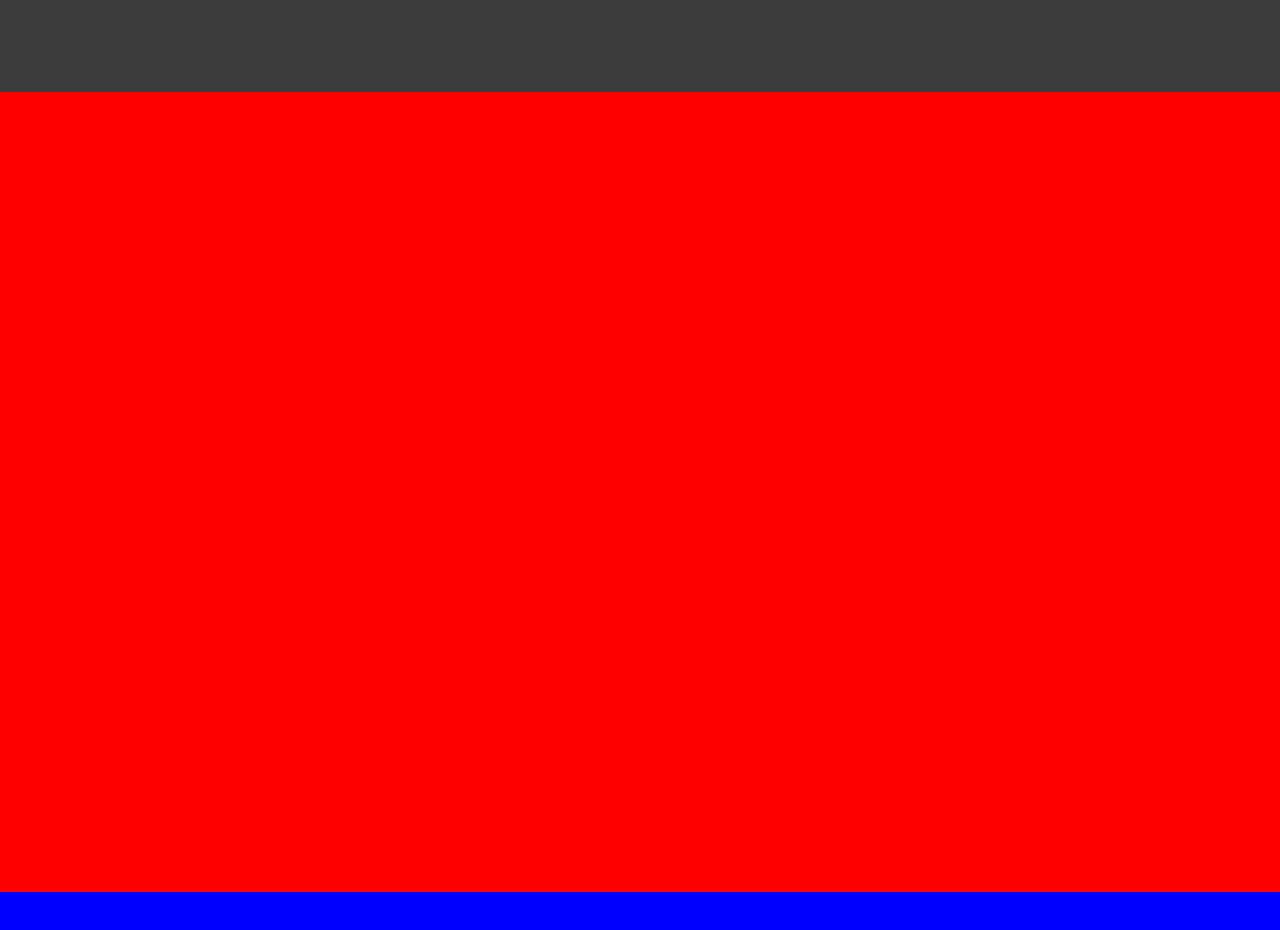
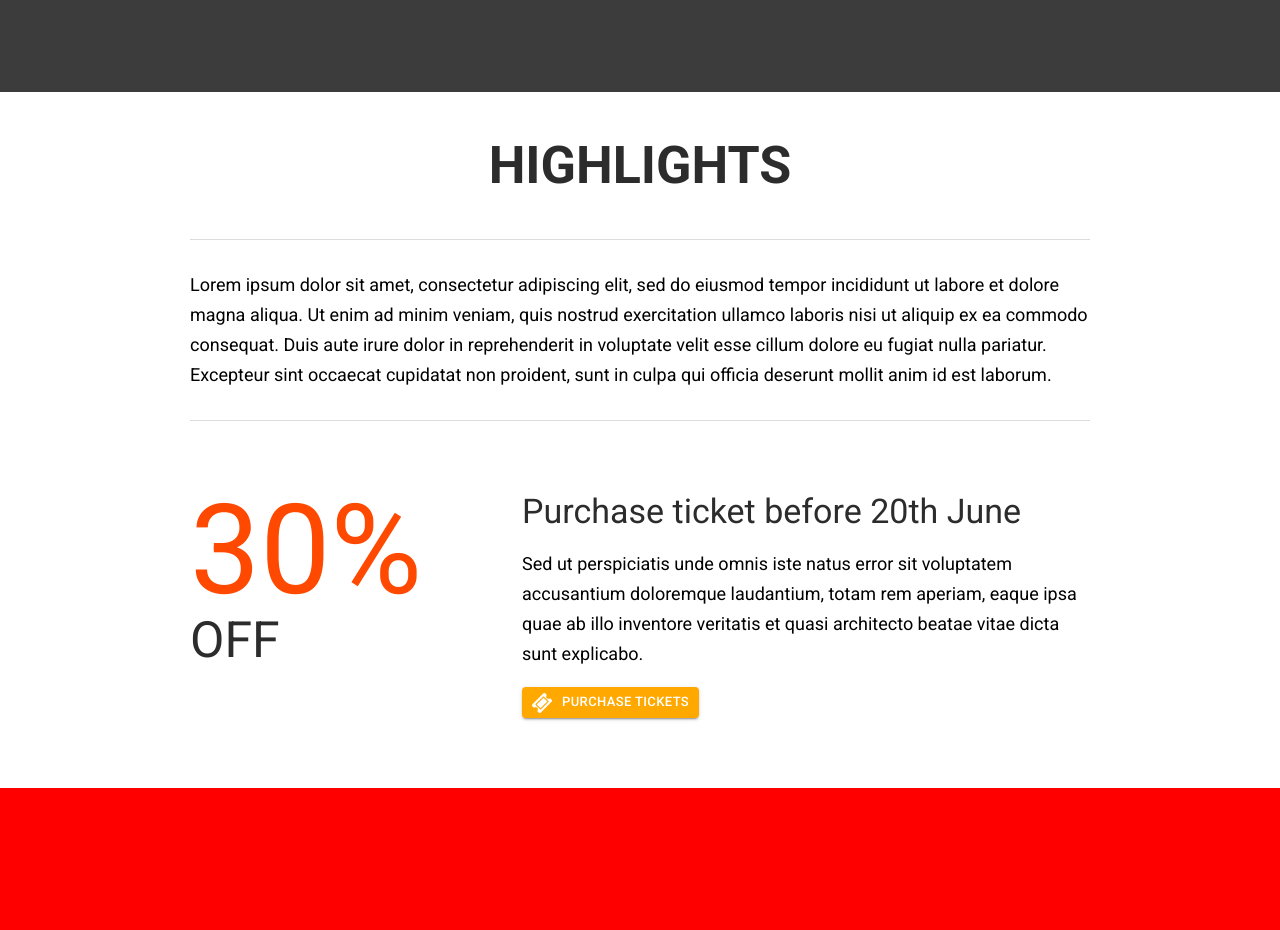
Before and after one commit to SJamal1759/the-nairobi-festival, a React (Create React App) app: page / in a window 1280 px wide. Shown: the part 1380-2310 px from the top of the page. Built offline with nearby package versions, Linux system fonts and the light colour scheme.

Commit message:
addition of discount and highlight page

```diff
--- a/src/App.js
+++ b/src/App.js
@@ -6,6 +6,7 @@
 // import { Height } from '@mui/icons-material';
 import Featured from "./components/featured";
 import VenueInfo from "./components/venueInfo";
+import Highlights from "./components/highlights/index";
 
 class App extends Component {
   render() {
@@ -14,6 +15,8 @@
         <Header />
         <Featured />
         <VenueInfo />
+        <Highlights />
+
         <div style={{ backgroundColor: "red", height: "800px" }}></div>
         <div style={{ backgroundColor: "blue", height: "800px" }}></div>
         <div style={{ backgroundColor: "green", height: "800px" }}></div>
--- /dev/null
+++ b/src/components/highlights/Description.js
@@ -0,0 +1,23 @@
+import React from "react";
+import { Fade } from "react-awesome-reveal";
+
+const Description = () => {
+  return (
+    <Fade>
+      <div className="center_wrapper">
+        <h2>Highlights</h2>
+        <div className="highlight_description">
+          Lorem ipsum dolor sit amet, consectetur adipiscing elit, sed do
+          eiusmod tempor incididunt ut labore et dolore magna aliqua. Ut enim ad
+          minim veniam, quis nostrud exercitation ullamco laboris nisi ut
+          aliquip ex ea commodo consequat. Duis aute irure dolor in
+          reprehenderit in voluptate velit esse cillum dolore eu fugiat nulla
+          pariatur. Excepteur sint occaecat cupidatat non proident, sunt in
+          culpa qui officia deserunt mollit anim id est laborum.
+        </div>
+      </div>
+    </Fade>
+  );
+};
+
+export default Description;
--- /dev/null
+++ b/src/components/highlights/Discount.js
@@ -0,0 +1,66 @@
+import React, { useState, useEffect } from "react";
+import { Fade, Slide } from "react-awesome-reveal";
+import MyButton from "../utils/MyButton";
+
+const Discount = () => {
+  const end = 30;
+  const [start, setStart] = useState(0);
+
+  const porcentage = () => {
+    if (start < end) {
+      setStart((prevCount) => prevCount + 1);
+    }
+  };
+
+  useEffect(() => {
+    if (start > 0 && start < 30) {
+      setTimeout(() => {
+        setStart((prevCount) => prevCount + 1);
+      }, 30);
+    }
+  }, [start]);
+
+  return (
+    <div className="center_wrapper">
+      <div className="discount_wrapper">
+        <Fade
+          onVisibilityChange={(inView) => {
+            if (inView) {
+              porcentage();
+            }
+          }}
+        >
+          <div className="discount_porcentage">
+            <span>{start}%</span>
+            <span>OFF</span>
+          </div>
+        </Fade>
+
+        <Slide right>
+          <div className="discount_description">
+            <h3>Purchase ticket before 20th June</h3>
+            <p>
+              Sed ut perspiciatis unde omnis iste natus error sit voluptatem
+              accusantium doloremque laudantium, totam rem aperiam, eaque ipsa
+              quae ab illo inventore veritatis et quasi architecto beatae vitae
+              dicta sunt explicabo.
+            </p>
+
+            <MyButton
+              text="Purchase tickets"
+              link="http://google.com"
+              size="small"
+              style={{
+                background: "#ffa800",
+                color: "#ffffff",
+              }}
+              iconTicket={true}
+            />
+          </div>
+        </Slide>
+      </div>
+    </div>
+  );
+};
+
+export default Discount;
--- /dev/null
+++ b/src/components/highlights/index.js
@@ -0,0 +1,14 @@
+import React from "react";
+import Description from "./Description";
+import Discount from "./Discount";
+
+const Highlights = () => {
+  return (
+    <div className="highlight_wrapper">
+      <Description />
+      <Discount />
+    </div>
+  );
+};
+
+export default Highlights;
--- /dev/null
+++ b/src/components/utils/MyButton.js
@@ -0,0 +1,28 @@
+import React from "react";
+//import Button from "@material-ui/core/Button";
+import { Button } from "@mui/material";
+
+import TicketIcon from "../../resources/images/icons/ticket.png";
+
+const MyButton = (props) => {
+  return (
+    <Button
+      href={props.link}
+      variant="contained"
+      size={props.size ? props.size : "large"}
+      style={{
+        background: "#8e8e8e",
+        color: "#ffffff",
+        ...props.style,
+      }}
+    >
+      {props.iconTicket ? (
+        <img src={TicketIcon} className="iconImage" alt="icon_button" />
+      ) : null}
+
+      {props.text}
+    </Button>
+  );
+};
+
+export default MyButton;
```
Also changed, not shown: src/resources/images/slide_one.png (added), src/resources/images/slide_two.png (added).
